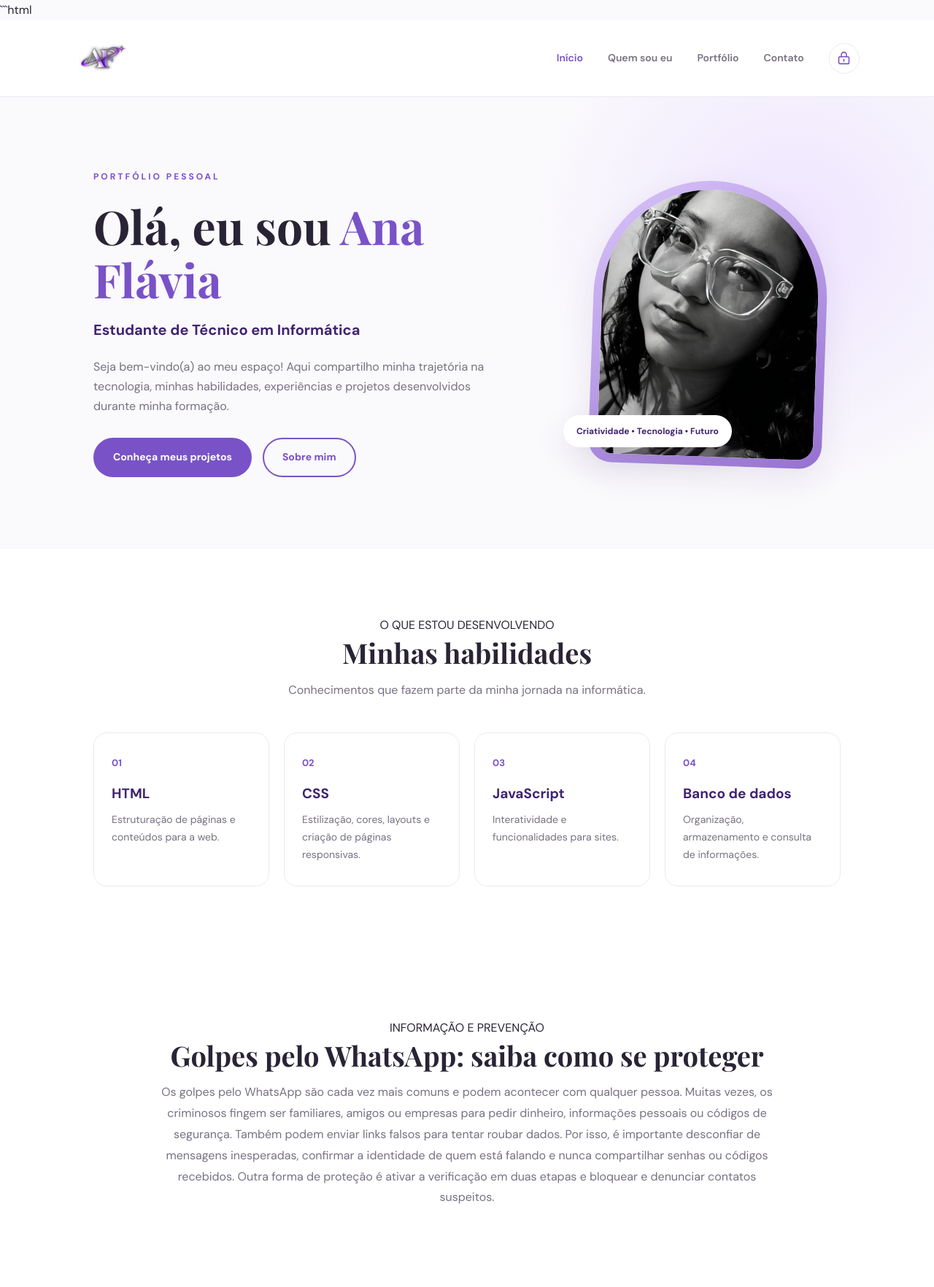
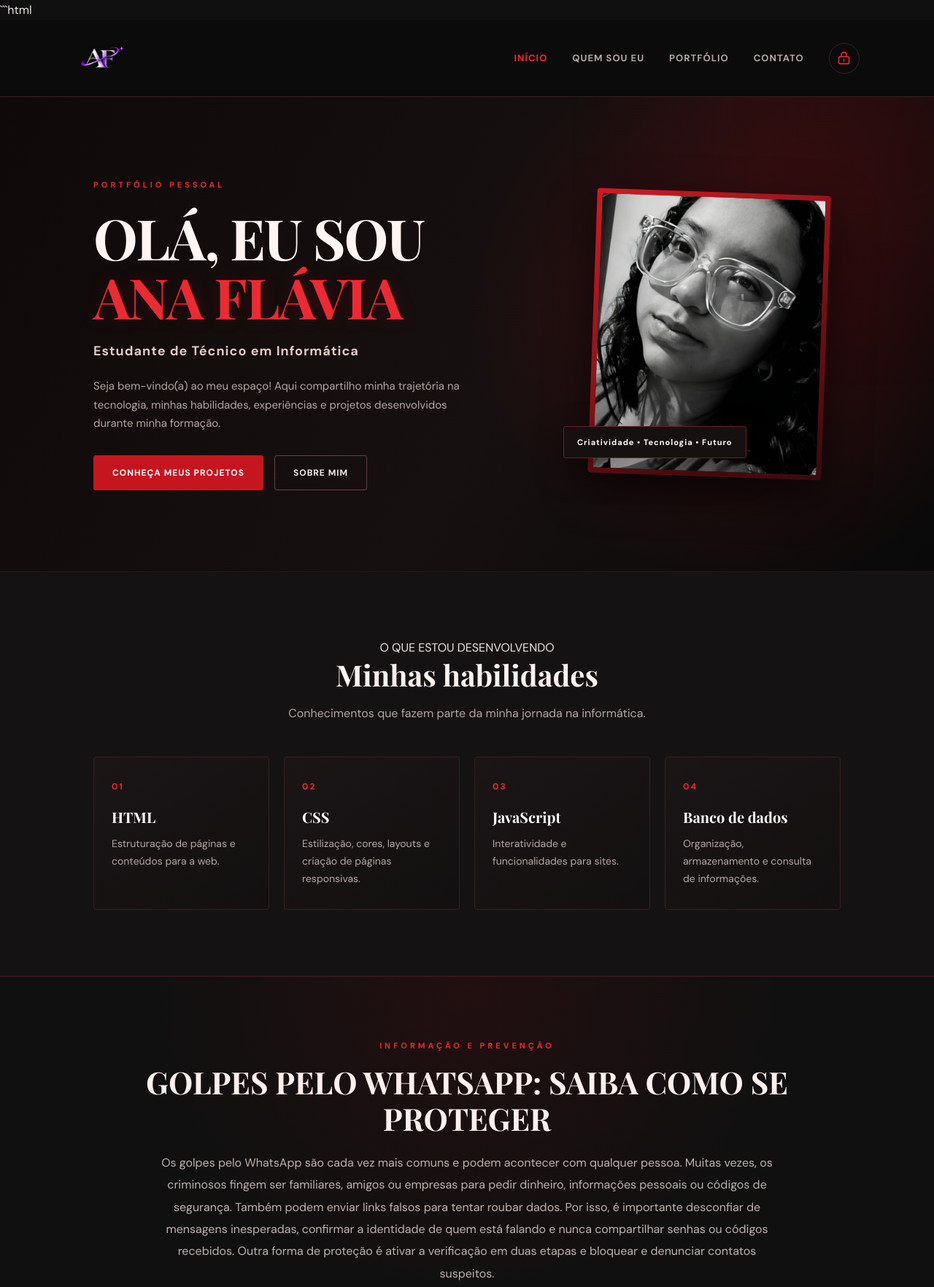
Before and after one commit to ana9058678-coder/meu-portfolio, a plain HTML site: page index.html in a window 1280 px wide. Shown: the top 1764 px of the page at 73% size. Drawn offline with nearby package versions, Linux system fonts and the light colour scheme.

Commit message:
Refactor CSS styles and color scheme
Updated color variables, adjusted styles for various elements, and improved responsiveness.

```diff
--- a/style.css
+++ b/style.css
@@ -1,16 +1,21 @@
 
-@import url('https://fonts.googleapis.com/css2?family=DM+Sans:wght@400;500;600;700&family=Playfair+Display:wght@600;700&display=swap');
+@import url('https://fonts.googleapis.com/css2?family=DM+Sans:wght@400;500;600;700&family=Playfair+Display:wght@600;700;800&display=swap');
 
 :root {
-  --roxo: #7952c7;
-  --roxo-escuro: #40246f;
-  --lilas: #eee7fa;
-  --fundo: #faf9fc;
-  --branco: #ffffff;
-  --texto: #292435;
-  --cinza: #777182;
-  --borda: #ece8f2;
-  --sombra: 0 15px 45px rgba(62, 35, 100, 0.09);
+  --roxo: #c51620;
+  --roxo-escuro: #790d15;
+  --lilas: #260b0e;
+  --fundo: #101010;
+  --branco: #f4eeee;
+  --texto: #eee5e3;
+  --cinza: #b5a6a5;
+  --borda: #392023;
+  --sombra: 0 15px 45px rgba(0, 0, 0, 0.45);
+
+  --vermelho: #c51620;
+  --vermelho-claro: #ed2933;
+  --bordo: #30090c;
+  --preto: #101010;
 }
 
 * {
@@ -28,6 +33,7 @@ body {
   background: var(--fundo);
   color: var(--texto);
   line-height: 1.7;
+  overflow-x: hidden;
 }
 
 a {
@@ -35,7 +41,14 @@ a {
   color: inherit;
 }
 
-/* Cabeçalho */
+button,
+input,
+textarea,
+select {
+  font: inherit;
+}
+
+/* CABEÇALHO */
 
 .cabecalho {
   width: 100%;
@@ -44,7 +57,7 @@ a {
   display: flex;
   align-items: center;
   justify-content: space-between;
-  background: rgba(255, 255, 255, 0.94);
+  background: rgba(12, 12, 12, 0.96);
   border-bottom: 1px solid var(--borda);
   position: sticky;
   top: 0;
@@ -53,14 +66,15 @@ a {
 }
 
 .logo {
-  font-size: 30px;
-  font-weight: 700;
-  color: var(--roxo-escuro);
+  font-family: 'Playfair Display', serif;
+  font-size: 32px;
+  font-weight: 800;
+  color: var(--branco);
   letter-spacing: -2px;
 }
 
 .logo span {
-  color: var(--roxo);
+  color: var(--vermelho);
 }
 
 .menu {
@@ -70,18 +84,20 @@ a {
 }
 
 .menu a {
-  font-size: 14px;
-  font-weight: 600;
+  font-size: 13px;
+  font-weight: 700;
+  letter-spacing: 1px;
+  text-transform: uppercase;
   color: var(--cinza);
   transition: 0.3s;
 }
 
 .menu a:hover,
 .menu a.ativo {
-  color: var(--roxo);
+  color: var(--vermelho-claro);
 }
 
-/* Ícone de cadeado do login */
+/* CADEADO DO LOGIN */
 
 .menu .link-login {
   display: inline-flex;
@@ -90,19 +106,19 @@ a {
   width: 42px;
   height: 42px;
   padding: 0;
-  color: var(--roxo);
+  color: var(--vermelho-claro);
   background: transparent;
   border: 1px solid var(--borda);
   border-radius: 50%;
-  text-decoration: none;
   transition: 0.3s ease;
   flex-shrink: 0;
 }
 
 .menu .link-login:hover {
-  color: var(--branco);
-  background: var(--roxo);
-  border-color: var(--roxo);
+  color: #fff;
+  background: var(--vermelho);
+  border-color: var(--vermelho);
+  box-shadow: 0 0 20px rgba(197, 22, 32, 0.35);
   transform: translateY(-2px);
 }
 
@@ -112,54 +128,81 @@ a {
   height: 21px;
 }
 
-/* Hero */
+/* PÁGINA INICIAL */
 
 .hero {
-  min-height: 620px;
-  padding: 85px 10%;
+  min-height: 650px;
+  padding: 90px 10%;
   display: flex;
   align-items: center;
   justify-content: space-between;
   gap: 70px;
+  position: relative;
+  overflow: hidden;
+
   background:
-    radial-gradient(circle at 85% 30%, #eee4ff 0, transparent 30%),
-    var(--fundo);
+    radial-gradient(
+      circle at 80% 45%,
+      rgba(150, 10, 20, 0.28),
+      transparent 35%
+    ),
+    linear-gradient(120deg, #100909, #171010 55%, #090909);
+}
+
+.hero::before {
+  content: "";
+  position: absolute;
+  width: 400px;
+  height: 400px;
+  top: -200px;
+  right: -100px;
+  background: rgba(190, 10, 20, 0.12);
+  filter: blur(100px);
+  pointer-events: none;
 }
 
 .hero-conteudo {
-  max-width: 600px;
+  max-width: 650px;
+  position: relative;
+  z-index: 2;
   animation: aparecer 0.8s ease;
 }
 
 .destaque {
   display: inline-block;
-  color: var(--roxo);
-  font-size: 12px;
+  color: var(--vermelho-claro);
+  font-size: 11px;
   font-weight: 700;
-  letter-spacing: 3px;
-  margin-bottom: 20px;
+  letter-spacing: 4px;
+  margin-bottom: 22px;
+  text-transform: uppercase;
 }
 
 .hero h1 {
   font-family: 'Playfair Display', serif;
-  font-size: clamp(42px, 5vw, 66px);
-  line-height: 1.15;
-  margin-bottom: 15px;
+  font-size: clamp(48px, 6vw, 82px);
+  line-height: 1.05;
+  margin-bottom: 20px;
+  color: #fff5f2;
+  text-transform: uppercase;
+  letter-spacing: -2px;
 }
 
 .hero h1 span {
-  color: var(--roxo);
+  color: var(--vermelho-claro);
+  text-shadow: 0 0 25px rgba(197, 22, 32, 0.2);
 }
 
 .hero h2 {
-  font-size: 20px;
-  color: var(--roxo-escuro);
+  font-size: 18px;
+  color: #e4c9c7;
   margin-bottom: 20px;
+  letter-spacing: 1px;
 }
 
 .hero p {
   color: var(--cinza);
-  font-size: 16px;
+  font-size: 15px;
   max-width: 540px;
   margin-bottom: 30px;
 }
@@ -170,72 +213,87 @@ a {
   gap: 15px;
 }
 
+/* BOTÕES */
+
 .botao {
   display: inline-block;
   padding: 13px 25px;
-  border-radius: 30px;
-  background: var(--roxo);
-  color: var(--branco);
-  font-size: 14px;
+  border-radius: 3px;
+  background: var(--vermelho);
+  color: #fff;
+  font-size: 12px;
   font-weight: 700;
+  letter-spacing: 1px;
+  text-transform: uppercase;
   transition: 0.3s;
-  border: 2px solid var(--roxo);
+  border: 1px solid var(--vermelho);
 }
 
 .botao:hover {
-  background: var(--roxo-escuro);
-  border-color: var(--roxo-escuro);
+  background: var(--vermelho-claro);
+  border-color: var(--vermelho-claro);
+  box-shadow: 0 0 25px rgba(197, 22, 32, 0.3);
   transform: translateY(-3px);
 }
 
 .botao.secundario {
   background: transparent;
-  color: var(--roxo);
+  color: var(--branco);
+  border-color: #684044;
 }
 
 .botao.secundario:hover {
-  background: var(--lilas);
-  border-color: var(--roxo);
+  background: var(--bordo);
+  border-color: var(--vermelho);
 }
+
+/* IMAGEM DA PÁGINA INICIAL */
 
 .hero-imagem {
   width: 340px;
   flex-shrink: 0;
   position: relative;
+  z-index: 2;
 }
 
 .imagem-fundo {
   width: 320px;
   height: 390px;
-  padding: 12px;
-  border-radius: 180px 180px 35px 35px;
-  background: linear-gradient(145deg, #d9c5fa, #9671d0);
-  box-shadow: var(--sombra);
+  padding: 7px;
+  border-radius: 4px;
+  background: linear-gradient(145deg, #d21a24, #38090d);
+  box-shadow: 0 20px 60px rgba(0, 0, 0, 0.6);
   transform: rotate(2deg);
 }
 
 .foto-placeholder {
   width: 100%;
   height: 100%;
-  border-radius: 170px 170px 25px 25px;
-  background: linear-gradient(145deg, #f7f2ff, #e6dafa);
+  border-radius: 2px;
+  background:
+    linear-gradient(rgba(20, 0, 0, 0.4), rgba(10, 0, 0, 0.8)),
+    linear-gradient(145deg, #590b11, #171010);
   display: flex;
   flex-direction: column;
   align-items: center;
   justify-content: center;
-  color: var(--roxo-escuro);
+  color: #fff;
 }
 
 .foto-placeholder span {
   font-family: 'Playfair Display', serif;
   font-size: 90px;
-  font-weight: 700;
+  font-weight: 800;
+  color: var(--vermelho-claro);
 }
 
 .foto-placeholder p {
-  font-size: 12px;
+  font-size: 11px;
   text-align: center;
   padding: 0 15px;
+  color: #e5d0ce;
+  letter-spacing: 2px;
+  text-transform: uppercase;
 }
 
 .etiqueta-foto {
@@ -243,19 +301,23 @@ a {
   bottom: 25px;
   left: -40px;
   padding: 12px 18px;
-  background: var(--branco);
-  border-radius: 30px;
+  background: #171010;
+  border: 1px solid #662027;
+  border-radius: 3px;
   box-shadow: var(--sombra);
-  font-size: 12px;
+  font-size: 11px;
   font-weight: 700;
-  color: var(--roxo-escuro);
+  letter-spacing: 1px;
+  color: #fff;
 }
 
-/* Habilidades */
+/* HABILIDADES */
 
 .habilidades {
   padding: 90px 10%;
-  background: var(--branco);
+  background: #141212;
+  border-top: 1px solid #281719;
+  border-bottom: 1px solid #281719;
 }
 
 .titulo-secao {
@@ -267,9 +329,10 @@ a {
 .sobre-resumo h2,
 .chamada-projetos h2 {
   font-family: 'Playfair Display', serif;
-  font-size: 38px;
-  line-height: 1.3;
-  margin-bottom: 12px;
+  font-size: 40px;
+  line-height: 1.2;
+  margin-bottom: 15px;
+  color: #fff2ef;
 }
 
 .titulo-secao p {
@@ -284,28 +347,30 @@ a {
 
 .card-habilidade {
   padding: 30px 24px;
-  border: 1px solid var(--borda);
-  border-radius: 18px;
-  background: var(--branco);
+  border: 1px solid #382023;
+  border-radius: 4px;
+  background: linear-gradient(145deg, #1b1516, #121010);
   transition: 0.3s;
 }
 
 .card-habilidade:hover {
-  transform: translateY(-8px);
-  box-shadow: var(--sombra);
-  border-color: #d9c5fa;
+  transform: translateY(-7px);
+  box-shadow: 0 15px 35px rgba(0, 0, 0, 0.35);
+  border-color: var(--vermelho);
 }
 
 .card-habilidade span {
-  color: var(--roxo);
-  font-size: 13px;
+  color: var(--vermelho-claro);
+  font-size: 12px;
   font-weight: 700;
+  letter-spacing: 2px;
 }
 
 .card-habilidade h3 {
   margin: 15px 0 8px;
-  color: var(--roxo-escuro);
-  font-size: 19px;
+  color: #fff;
+  font-family: 'Playfair Display', serif;
+  font-size: 20px;
 }
 
 .card-habilidade p {
@@ -313,7 +378,7 @@ a {
   font-size: 14px;
 }
 
-/* Sobre */
+/* SEÇÃO SOBRE */
 
 .sobre-resumo {
   padding: 90px 10%;
@@ -321,80 +386,129 @@ a {
   grid-template-columns: 1fr 1fr;
   align-items: center;
   gap: 30px 60px;
-  background: var(--lilas);
+  background:
+    radial-gradient(circle at 15% 50%, rgba(150, 10, 20, 0.15), transparent 40%),
+    #210d10;
+  border-top: 1px solid #40151b;
 }
 
 .sobre-resumo h2 {
-  color: var(--roxo-escuro);
+  color: #fff;
 }
 
 .sobre-resumo p {
-  color: #625873;
+  color: #c9b8b6;
 }
 
 .texto-link {
   grid-column: 2;
-  color: var(--roxo-escuro);
+  color: var(--vermelho-claro);
   font-weight: 700;
+  transition: 0.3s;
 }
 
 .texto-link:hover {
-  color: var(--roxo);
+  color: #fff;
 }
 
-/* Chamada de projetos */
+/* CHAMADA DE PROJETOS */
 
 .chamada-projetos {
   padding: 100px 10%;
   text-align: center;
-  background: var(--roxo-escuro);
-  color: var(--branco);
+  background:
+    linear-gradient(rgba(25, 3, 5, 0.88), rgba(25, 3, 5, 0.95)),
+    #790d15;
+  border-top: 1px solid #501017;
+  color: #fff;
 }
 
 .chamada-projetos .destaque {
-  color: #d8c2ff;
+  color: #ff535b;
 }
 
 .chamada-projetos h2 {
-  max-width: 650px;
-  margin: 0 auto 15px;
+  max-width: 700px;
+  margin: 0 auto 18px;
 }
 
 .chamada-projetos p {
   max-width: 570px;
   margin: 0 auto 30px;
-  color: #e0d7ef;
+  color: #d4bdbc;
 }
 
 .chamada-projetos .botao {
-  background: var(--branco);
-  border-color: var(--branco);
-  color: var(--roxo-escuro);
+  background: var(--vermelho);
+  border-color: var(--vermelho);
+  color: #fff;
 }
 
 .chamada-projetos .botao:hover {
-  background: var(--lilas);
+  background: #ed2933;
 }
 
-/* Rodapé */
+/* SEÇÃO DE SEGURANÇA DIGITAL */
+
+.seguranca-digital {
+  background:
+    radial-gradient(circle at 50% 0%, rgba(140, 10, 20, 0.15), transparent 55%),
+    #101010;
+  border-top: 1px solid #39191d;
+  border-bottom: 1px solid #39191d;
+  padding-top: 85px;
+  padding-bottom: 85px;
+}
+
+.seguranca-digital .titulo-secao {
+  max-width: 1000px;
+  margin: 0 auto;
+}
+
+.seguranca-digital .titulo-secao > span {
+  display: inline-block;
+  color: var(--vermelho-claro);
+  font-size: 11px;
+  font-weight: 700;
+  letter-spacing: 4px;
+  margin-bottom: 15px;
+}
+
+.seguranca-digital .titulo-secao h2 {
+  color: #fff0ed;
+  text-transform: uppercase;
+  font-size: clamp(28px, 4vw, 42px);
+}
+
+.seguranca-digital .titulo-secao p {
+  width: 100%;
+  max-width: 850px;
+  margin: 20px auto 0;
+  line-height: 1.9;
+  text-align: center;
+  color: #c0b1af;
+}
+
+/* RODAPÉ */
 
 .rodape {
   padding: 45px 10% 25px;
-  background: #21172f;
-  color: var(--branco);
+  background: #090909;
+  color: #fff;
   display: flex;
   flex-wrap: wrap;
   justify-content: space-between;
   align-items: center;
   gap: 25px;
+  border-top: 1px solid #3a171b;
 }
 
 .rodape .logo {
-  color: var(--branco);
+  color: #fff;
 }
 
 .rodape p {
-  color: #c6bbd2;
+  color: #a99a98;
   font-size: 13px;
 }
 
@@ -405,23 +519,55 @@ a {
 }
 
 .rodape-links a {
-  color: #e0d7ef;
+  color: #c5b8b6;
   font-size: 13px;
+  transition: 0.3s;
 }
 
 .rodape-links a:hover {
-  color: #c5a7ff;
+  color: var(--vermelho-claro);
 }
 
 .copyright {
   width: 100%;
   text-align: center;
-  border-top: 1px solid #453650;
+  border-top: 1px solid #302022;
   padding-top: 20px;
   margin-top: 15px;
+  color: #958684;
 }
 
-/* Animação */
+/* ESTILOS GERAIS PARA FORMULÁRIOS */
+
+input,
+textarea,
+select {
+  background: #171313;
+  color: #f4eeee;
+  border: 1px solid #493034;
+  border-radius: 4px;
+  padding: 12px 15px;
+  outline: none;
+  transition: 0.3s;
+}
+
+input::placeholder,
+textarea::placeholder {
+  color: #928281;
+}
+
+input:focus,
+textarea:focus,
+select:focus {
+  border-color: var(--vermelho);
+  box-shadow: 0 0 0 3px rgba(197, 22, 32, 0.12);
+}
+
+button {
+  cursor: pointer;
+}
+
+/* ANIMAÇÕES */
 
 @keyframes aparecer {
   from {
@@ -435,7 +581,7 @@ a {
   }
 }
 
-/* Responsividade */
+/* RESPONSIVIDADE */
 
 @media (max-width: 950px) {
   .hero {
@@ -472,7 +618,7 @@ a {
   }
 
   .menu a {
-    font-size: 12px;
+    font-size: 11px;
   }
 
   .menu .link-login {
@@ -482,7 +628,7 @@ a {
   }
 
   .hero {
-    padding: 55px 7%;
+    padding: 60px 7%;
     flex-direction: column;
     text-align: center;
   }
@@ -494,7 +640,7 @@ a {
   }
 
   .hero h1 {
-    font-size: 43px;
+    font-size: 44px;
   }
 
   .hero-imagem {
@@ -533,6 +679,10 @@ a {
     padding: 70px 7%;
   }
 
+  .seguranca-digital {
+    padding: 65px 7%;
+  }
+
   .rodape {
     padding: 40px 7% 20px;
     flex-direction: column;
@@ -544,13 +694,12 @@ a {
   }
 }
 
-/* Seção sobre segurança digital */
-
-.seguranca-digital .titulo-secao p {
-  width: 100%;
-  max-width: 850px;
-  margin-left: auto;
-  margin-right: auto;
-  line-height: 1.8;
-  text-align: center;
+@media (prefers-reduced-motion: reduce) {
+  *,
+  *::before,
+  *::after {
+    scroll-behavior: auto !important;
+    animation-duration: 0.01ms !important;
+    transition-duration: 0.01ms !important;
+  }
 }
```
